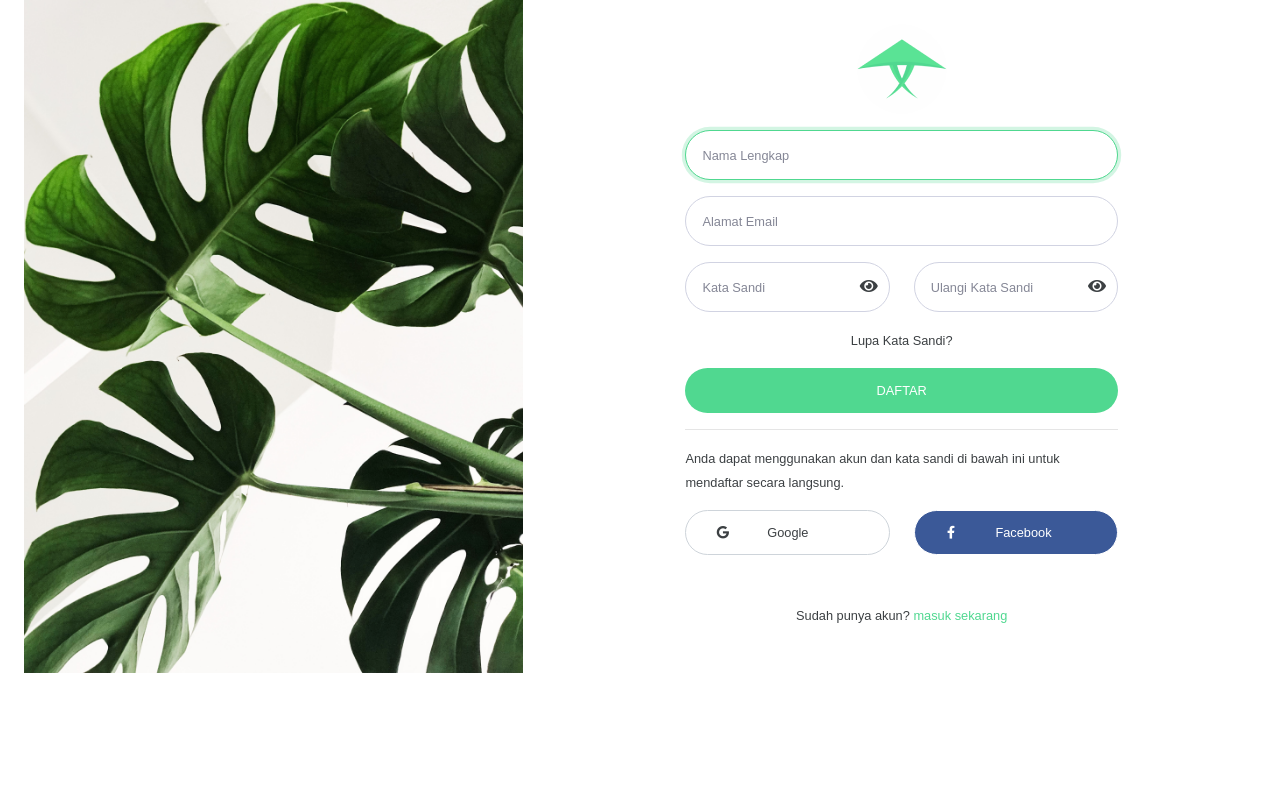
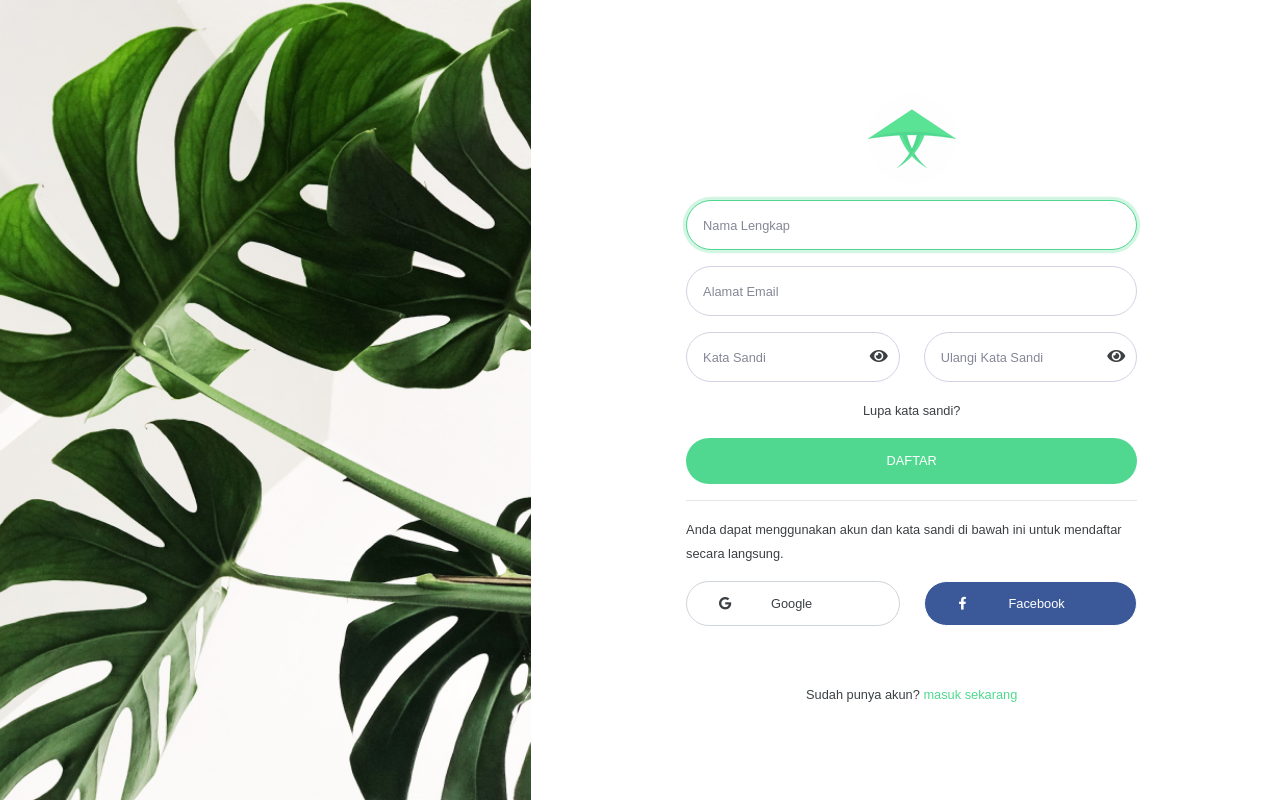
Before and after one commit to ilhm-rai/titani, a CodeIgniter 4 app: the page made by app/Views/Auth/register.php in a window 1280 px wide. Run offline with PHP 8.4 and a stand-in for CodeIgniter, Linux system fonts and the light colour scheme; the template is opened without the code that fills it, so the values that code supplies are empty; some libraries are stand-ins or nearby versions.

Commit message:
Update login/register/index_blog

```diff
--- a/app/Views/Auth/register.php
+++ b/app/Views/Auth/register.php
@@ -1,14 +1,11 @@
 <?= $this->extend('Templates/template_dashboard'); ?>
 
 <?= $this->section('content'); ?>
-<div class="container-fluid">
-    <div class="row">
-        <div class="col-lg-5">
-            <img src="<?= base_url('assets/img/login.png'); ?>" alt="" class="w-100">
-        </div>
+<div class="container-fluid px-0 overflow-hidden">
+    <div class="row" style="height: 100vh;">
+        <div class="col-lg-5 d-none d-lg-block bg-login-image"></div>
         <div class="col-lg-7">
-            <div class="p-4">
-                <div class="row justify-content-center">
+            <div class="row justify-content-center align-items-center px-4" style="height: 100vh;">
                 <div class="col-lg-8">
                     <img src="<?= base_url('assets/img/logo_gram.png'); ?>" alt="" class="mx-auto d-block mb-3">
                     <form class="user" action="<?= base_url('auth/save'); ?> " method="post">
@@ -30,7 +27,7 @@
                             </div>
                         </div>
                         <div class="text-center mb-3">
-                                <a class="small link-reset" href="forgot-password.html">Lupa Kata Sandi?</a>
+                            <a class="small link-reset" href="forgot-password.html">Lupa kata sandi?</a>
                         </div>
                         <button type="submit" class="btn btn-pastel-green btn-user btn-block">
                             DAFTAR
@@ -38,7 +35,7 @@
                         <hr>
                         <span class="small">Anda dapat menggunakan akun dan kata sandi di bawah ini untuk mendaftar secara langsung.</span>
                         <div class="row mt-3">
-                                <div class="col-sm-6">
+                            <div class="col-sm-6 mb-2">
                                 <a href="index.html" class="btn btn-google-white btn-user btn-block">
                                     <div class="row justify-content-between">
                                         <div class="col-4">
@@ -60,7 +57,6 @@
                             </div>
                         </div>
                     </form>
-
                     <div class="text-center mt-5">
                         <a class="small link-reset" href="/login">Sudah punya akun? <span class="text-pastel-green">masuk sekarang</span></a>
                     </div>
@@ -69,5 +65,4 @@
         </div>
     </div>
 </div>
-</div>
 <?= $this->endSection(); ?>
```
Also changed, not shown: app/Views/Auth/login.php (+6 -11 lines), app/Views/Blog/Index.php (+18 -0 lines). Lines whose indentation alone changed are shown as unchanged.
